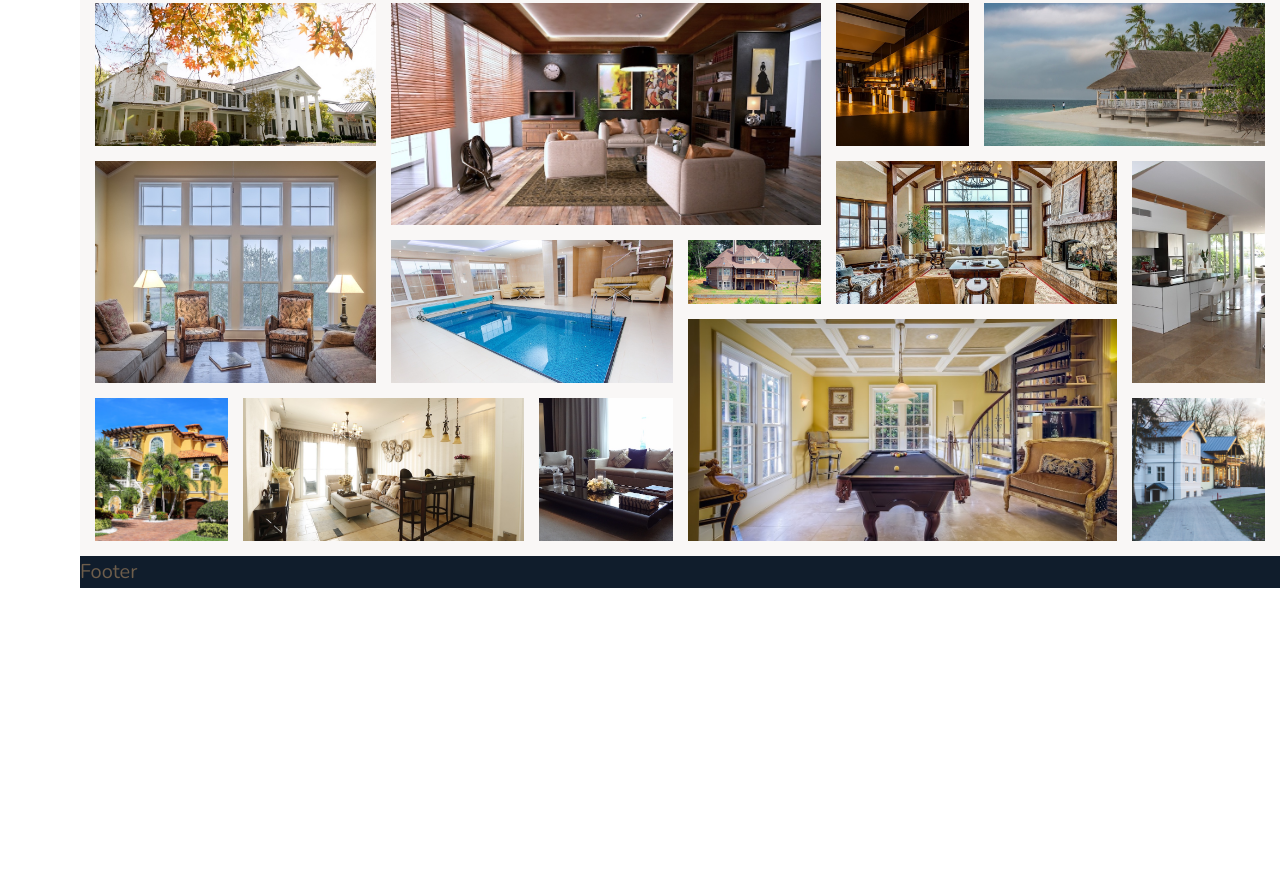
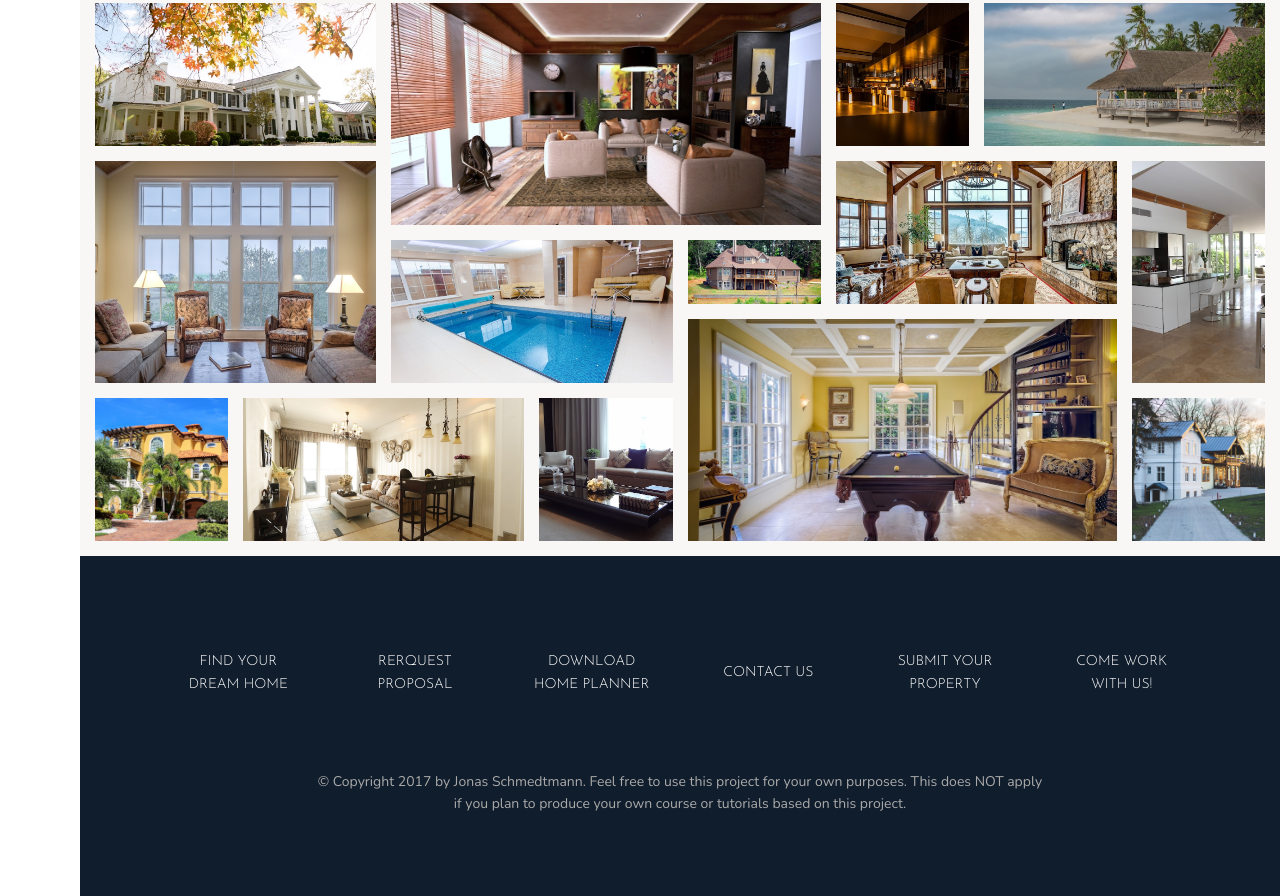
Before and after one commit to kostagrin/Nexter, a website: page index.html in a window 1280 px wide. Shown: the part 2476-3372 px from the top of the page. Before the commit the page ends 3064 px from the top, so only its background shows below. Drawn offline with nearby package versions, Linux system fonts and the light colour scheme.

Commit message:
build and style "footer"

```diff
--- a/index.html
+++ b/index.html
@@ -389,6 +389,20 @@
       </figure>
     </section>
 
-    <footer class="footer">Footer</footer>
+    <footer class="footer">
+      <nav class="nav">
+        <ul class="nav-list">
+          <li class="nav-list__item"><a href="#" class="nav-list__link">Find your dream home</a></li>
+          <li class="nav-list__item"><a href="#" class="nav-list__link">Rerquest proposal</a></li>
+          <li class="nav-list__item"><a href="#" class="nav-list__link">Download home planner</a></li>
+          <li class="nav-list__item"><a href="#" class="nav-list__link">Contact us</a></li>
+          <li class="nav-list__item"><a href="#" class="nav-list__link">Submit your property</a></li>
+          <li class="nav-list__item"><a href="#" class="nav-list__link">Come work with us!</a></li>
+        </ul>
+      </nav>
+      <p class="copyright">
+        &copy; Copyright 2017 by Jonas Schmedtmann. Feel free to use this project for your own purposes. This does NOT apply if you plan to produce your own course or tutorials based on this project.
+      </p>
+    </footer>
   </body>
 </html>
--- a/sass/_footer.scss
+++ b/sass/_footer.scss
@@ -2,4 +2,52 @@
     background-color: $color-secondary;
     grid-column: full-start / full-end;
     // grid-row: 6 / 7;
+    padding: 8rem;
 }
+
+.nav-list {
+    display: grid;
+    grid-template-columns: repeat(auto-fit, minmax(15rem, 1fr));
+    grid-gap: 2rem;
+    align-items: center;
+    list-style: none;
+
+    &__item {
+        text-align: center;
+    }
+
+    &__link:link,
+    &__link:visited {
+        font-size: 1.4rem;
+        color: #fff;
+        text-decoration: none;
+        font-family: $font-display;
+        text-transform: uppercase;
+        text-align: center;
+        padding: 1.5rem;
+        padding: auto;
+        display: inline-block;
+        transition: all .2s;
+    }
+
+    &__link:hover,
+    &__link:active {
+        background-color: rgba(#fff, .05);
+    }
+
+    &__link:hover {
+        transform: translateY(-3px);
+    }
+
+    &__link:active {
+        transform: translateY(0);
+    }
+}
+
+.copyright {
+    font-size: 1.4rem;
+    color: $color-grey-light-2;
+    text-align: center;
+    width: 70%;
+    margin: 6rem auto 0;
+}
```
Also changed, not shown: css/style.css.
